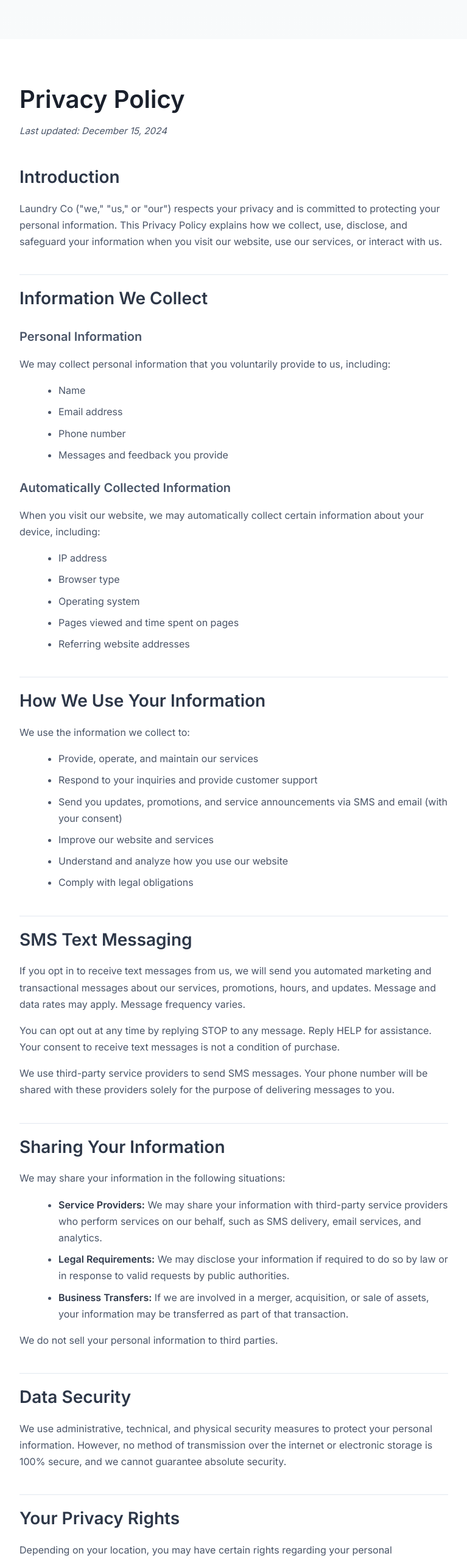
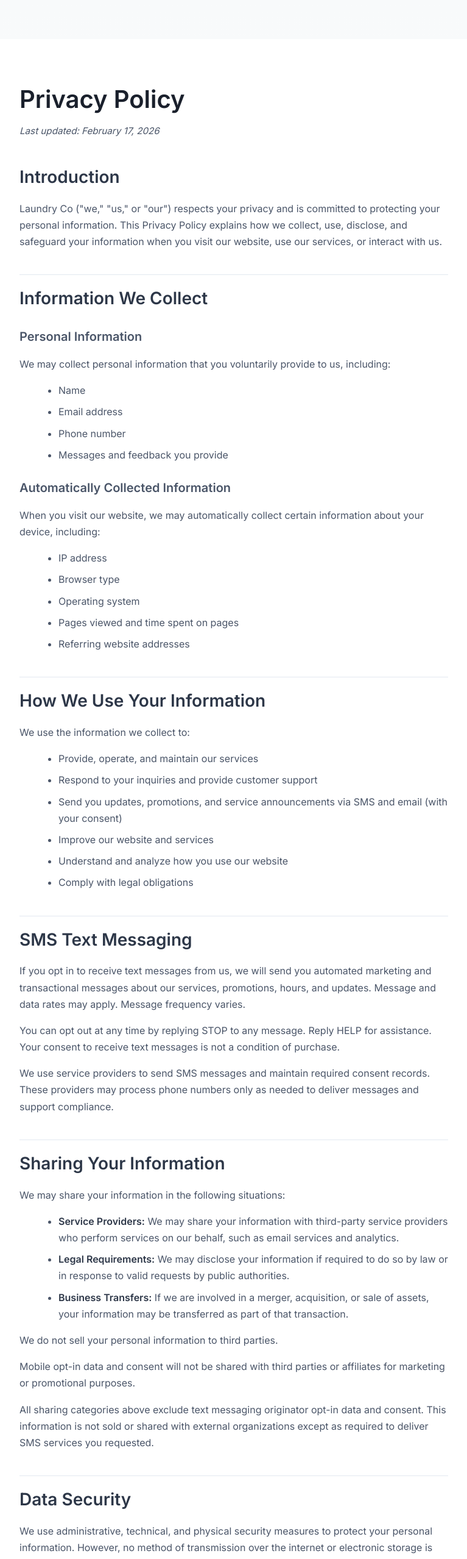
Before and after one commit to Jordan1022/LaundryCo, a Next.js app: page /privacy in a window 1280 px wide. Shown: the top 2557 px of the page at 61% size, without its empty margins (256-1023 px from the left). Built offline with nearby package versions, Linux system fonts and the light colour scheme.

Commit message:
updated privacy and optin etc.

```diff
--- a/src/app/components/ContactSection.tsx
+++ b/src/app/components/ContactSection.tsx
@@ -151,6 +151,7 @@
               <label>
                 Mobile number
                 <input
+                  required={!!formData.smsOptIn}
                   name="phone"
                   type="tel"
                   inputMode="tel"
@@ -174,14 +175,13 @@
               <div className={styles.consent}>
                 <label className={styles.consentRow}>
                   <input
-                    required
                     name="smsOptIn"
                     type="checkbox"
                     checked={!!formData.smsOptIn}
                     onChange={handleChange}
                   />
                   <span className={styles.consentText}>
-                    I agree to receive automated marketing and transactional text messages from Laundry Co at the mobile number provided. Msg & data rates may apply. Msg frequency varies. Reply HELP for help and STOP to cancel. Consent is not a condition of purchase.
+                    Optional: I agree to receive automated marketing and transactional text messages from Laundry Co at the mobile number provided. Msg & data rates may apply. Msg frequency varies. Reply HELP for help and STOP to cancel. Consent is not a condition of purchase.
                   </span>
                 </label>
                 <p className={styles.legalLinks}>
--- a/src/app/privacy/page.tsx
+++ b/src/app/privacy/page.tsx
@@ -5,7 +5,7 @@
     <main className={styles.page}>
       <div className={styles.container}>
         <h1>Privacy Policy</h1>
-        <p className={styles.updated}>Last updated: December 15, 2024</p>
+        <p className={styles.updated}>Last updated: February 17, 2026</p>
 
         <section>
           <h2>Introduction</h2>
@@ -58,7 +58,7 @@
             You can opt out at any time by replying STOP to any message. Reply HELP for assistance. Your consent to receive text messages is not a condition of purchase.
           </p>
           <p>
-            We use third-party service providers to send SMS messages. Your phone number will be shared with these providers solely for the purpose of delivering messages to you.
+            We use service providers to send SMS messages and maintain required consent records. These providers may process phone numbers only as needed to deliver messages and support compliance.
           </p>
         </section>
 
@@ -66,11 +66,17 @@
           <h2>Sharing Your Information</h2>
           <p>We may share your information in the following situations:</p>
           <ul>
-            <li><strong>Service Providers:</strong> We may share your information with third-party service providers who perform services on our behalf, such as SMS delivery, email services, and analytics.</li>
+            <li><strong>Service Providers:</strong> We may share your information with third-party service providers who perform services on our behalf, such as email services and analytics.</li>
             <li><strong>Legal Requirements:</strong> We may disclose your information if required to do so by law or in response to valid requests by public authorities.</li>
             <li><strong>Business Transfers:</strong> If we are involved in a merger, acquisition, or sale of assets, your information may be transferred as part of that transaction.</li>
           </ul>
           <p>We do not sell your personal information to third parties.</p>
+          <p>
+            Mobile opt-in data and consent will not be shared with third parties or affiliates for marketing or promotional purposes.
+          </p>
+          <p>
+            All sharing categories above exclude text messaging originator opt-in data and consent. This information is not sold or shared with external organizations except as required to deliver SMS services you requested.
+          </p>
         </section>
 
         <section>
```
Also changed, not shown: src/app/sms/page.tsx (+6 -1 lines), src/app/terms/page.tsx (+6 -1 lines).
